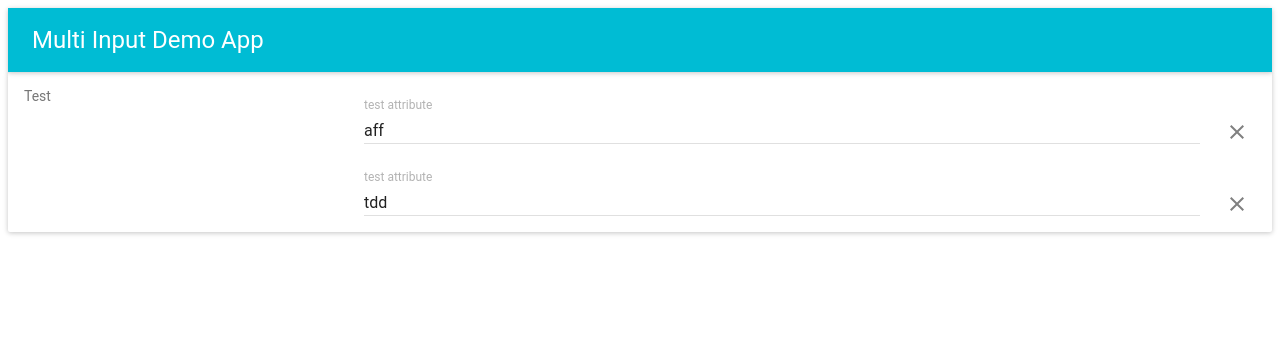
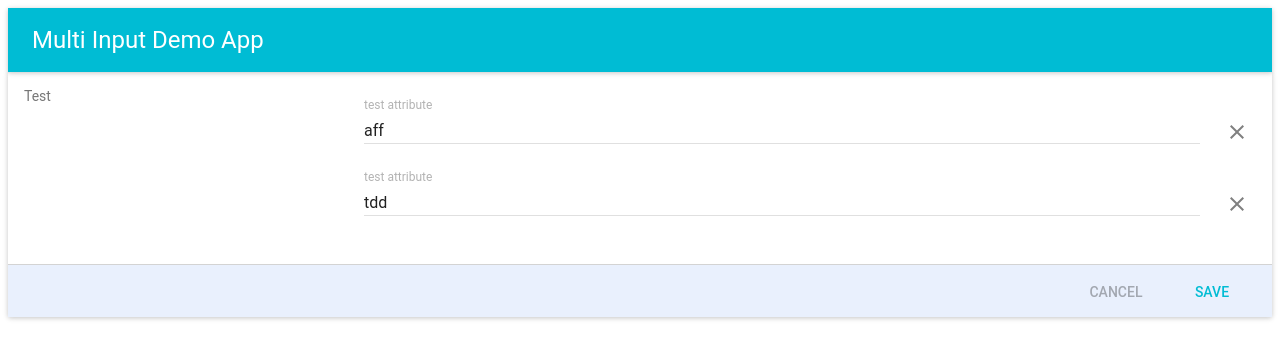
Before and after one commit to gazdagergo/multi-input, a React (Create React App) app: page / in a window 1280 px wide. Shown: the top 358 px of the page. Built offline with nearby package versions, Linux system fonts and the light colour scheme.

Commit message:
actions and responsibility

```diff
--- a/src/multi-input.js
+++ b/src/multi-input.js
@@ -1,6 +1,14 @@
 import React from 'react';
 import PropTypes from 'prop-types';
-import { Card, CardTitle, List, ListItem, TextField } from 'material-ui';
+import {
+  Card,
+  CardTitle,
+  CardActions,
+  List,
+  ListItem,
+  TextField,
+  FlatButton,
+} from 'material-ui';
 import CloseIcon from 'material-ui/svg-icons/navigation/close'
 import './multi-input.css';
 
@@ -34,6 +42,7 @@ class MultiInput extends React.Component {
     return (
       <div className="multi-input-wrapper">
         <Card className="multi-input">
+        <div className="multi-input-card-outer">
           <CardTitle subtitle="Test" className="multi-input-card-title" />
             <div className="multi-input-card-inner">
               <List>
@@ -59,6 +68,11 @@ class MultiInput extends React.Component {
                 )}
               </List>
             </div>
+          </div>
+          <CardActions className="multi-input-card-actions">
+            <FlatButton label="Cancel" disabled />
+            <FlatButton label="Save" primary />
+          </CardActions>
         </Card>
       </div>
     );
--- a/src/multi-input.scss
+++ b/src/multi-input.scss
@@ -1,13 +1,19 @@
 .multi-input {
+
   & > div {
+    display: flex;
+    flex-direction: column;
+  }
+
+  &-card-title {
+    flex: 1;
+  }
+
+  &-card-outer {
     display: flex;
     @media (max-width: 760px) {
       display: block;
     }
-  }
-
-  &-card-title {
-    flex: 1;
   }
 
   &-card-inner {
@@ -24,4 +30,12 @@
     padding-top: 0 !important;
     padding-bottom: 0 !important;
   }
+
+  &-card-actions {
+    background: #E9F0FD;
+    display: flex;
+    justify-content: flex-end;
+    border-top: 1px solid lightgray;
+    margin-top: 32px;
+  }
 }
```
Lines whose indentation alone changed are shown as unchanged.
